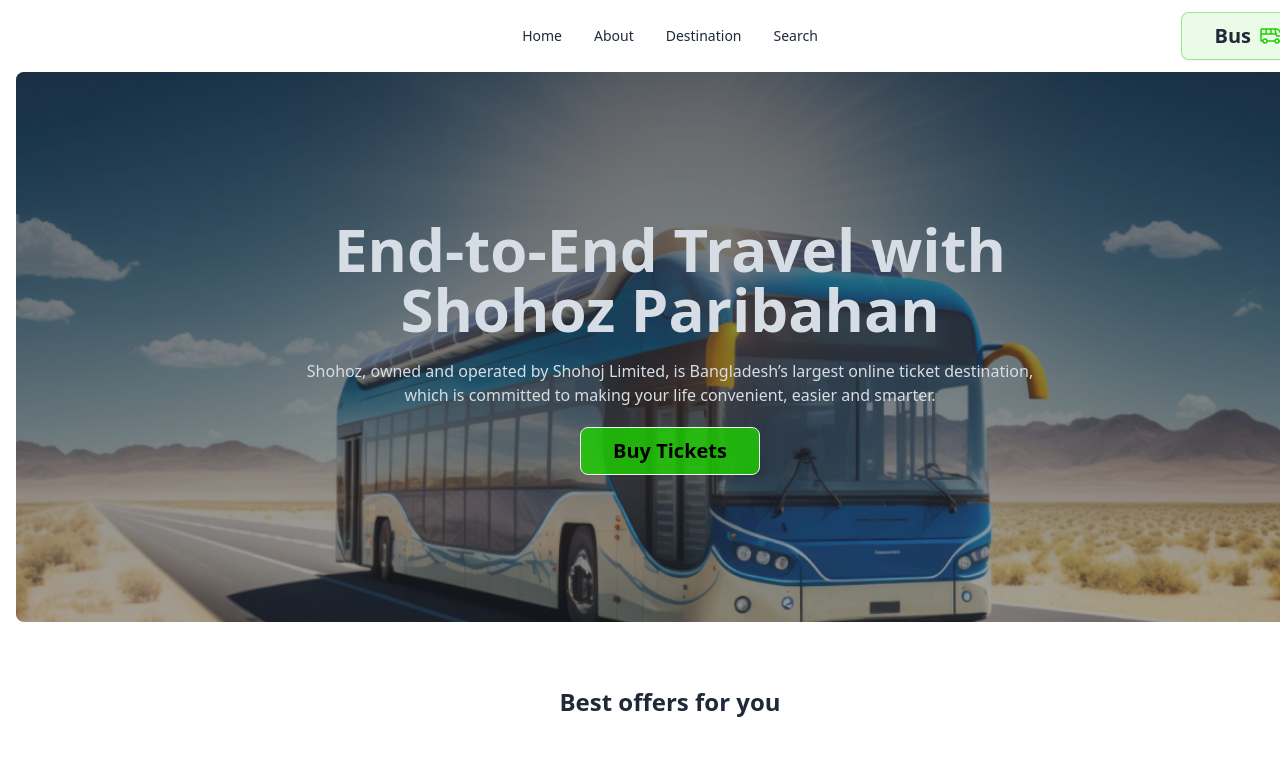
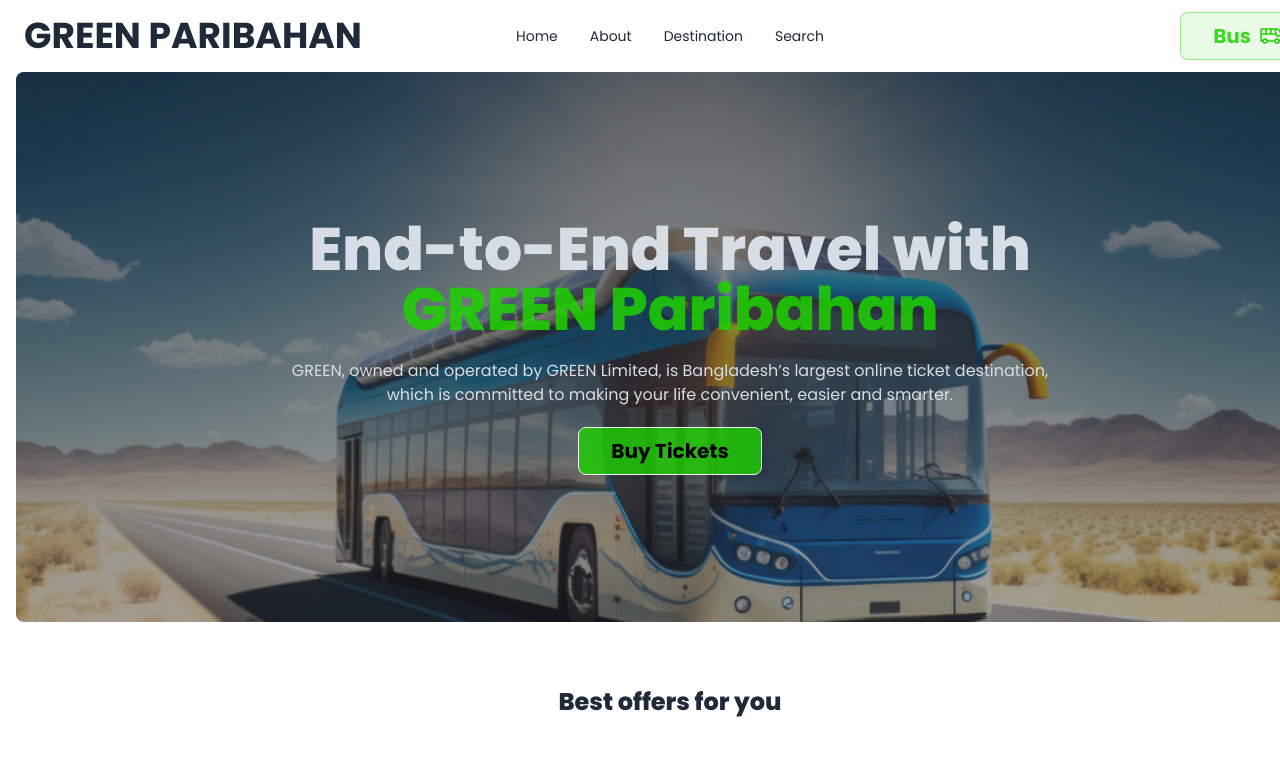
Before and after one commit to AffnanSawad/Green-Paribahan-1.0, a plain HTML site: page index.html in a window 1280 px wide. Shown: the top 763 px of the page. Drawn offline with nearby package versions, Linux system fonts and the light colour scheme.

Commit message:
green paribahan

```diff
--- a/index.html
+++ b/index.html
@@ -3,7 +3,7 @@
   <head>
     <meta charset="UTF-8" />
     <meta name="viewport" content="width=device-width, initial-scale=1.0" />
-    <title>Shohoz</title>
+    <title>GREEN SERVICE</title>
     <!-- tailwind and daisyUI links -->
     <link
       href="https://cdn.jsdelivr.net/npm/daisyui@4.7.2/dist/full.min.css"
@@ -13,8 +13,7 @@
     <script src="https://cdn.tailwindcss.com"></script>
 
     <!-- custom css link -->
-
-    <link rel="stylesheet" href="styles/styles.css" />
+ <link rel="stylesheet" href="styles/st.css">
   </head>
   <body>
     <!-- header sections -->
@@ -39,6 +38,8 @@
                 />
               </svg>
             </div>
+
+            <h1 class="text-4xl font-bold "> GREEN PARIBAHAN</h1>
             <ul
               tabindex="0"
               class="menu menu-sm dropdown-content mt-3 z-[1] p-2 shadow bg-base-100 rounded-box w-52"
@@ -78,10 +79,10 @@
           <div class="max-w-3xl">
             <h1 class="mb-5 text-6xl font-extrabold">
               End-to-End Travel with <br />
-              <span class="primary-color">Shohoz Paribahan</span>
+              <span class="primary-color">GREEN Paribahan</span>
             </h1>
             <p class="mb-5">
-              Shohoz, owned and operated by Shohoj Limited, is Bangladesh’s
+                GREEN, owned and operated by GREEN Limited, is Bangladesh’s
               largest online ticket destination, which is committed to making
               your life convenient, easier and smarter.
             </p>
@@ -144,7 +145,7 @@
       <section class="bg-[#F7F8F8] rounded-t-3xl border-t-2 border-[#1DD100CC] mt-36">
       <!-- section title  -->
         <div class="w-3/5 mx-auto mt-16 text-center">
-          <h1 class="section-title">Shohoz Paribahan</h1>
+          <h1 class="section-title">GREEN Paribahan</h1>
           <p class="leading-7 mt-6 mb-16">
             Busbud makes bus travel easy. We help travelers find a bus, plot
             routes, and book intercity bus tickets all over the world. With
@@ -155,13 +156,13 @@
         </div>
 
         <div class="grid grid-cols-8 rounded-xl bg-white pt-16">
-            <!-- --------------------------------shohoz paribshan part------------------------------- -->
+            <!-- --------------------------------GREEN paribshan part------------------------------- -->
           <div class="col-span-8 lg:col-span-6 ">
             <div class="flex justify-between items-center px-5">
               <div class="flex justify-center items-center">
                 <img src="./images/bus-logo.png" class="h-10 pr-3" alt="" />
                 <div>
-                    <h3 class="font-bold text-3xl">Shohoz Paribahan</h3>
+                    <h3 class="font-bold text-3xl">GREEN Paribahan</h3>
                     <p class="text-base">Coach-009-WEB ! AC_Business</p>
                 </div>
               </div>
@@ -451,8 +452,8 @@
       <div class="w-[1340px] mx-auto px-4 py-36 bg-neutral">
         <div class="flex justify-between pb-16 border-b-2 border-gray-400 border-dashed">
           <aside>
-            <h2 class="text-4xl font-semibold pb-5">Shohoz Paribahan</h2>
-            <p class="text-lg">Shohoz Paribahan is a digital platform to make your <br> daily commuting better.</p>
+            <h2 class="text-4xl font-semibold pb-5">GREEN Paribahan</h2>
+            <p class="text-lg">GREEN Paribahan is a digital platform to make your <br> daily commuting better.</p>
           </aside>
           <nav>
             <h6 class=" font-semibold text-xl text-white pb-5">Download our app</h6>
--- /dev/null
+++ b/styles/st.css
@@ -0,0 +1,19 @@
+/* google fonts  link */
+@import url('https://fonts.googleapis.com/css2?family=Poppins:ital,wght@0,100;0,200;0,300;0,400;0,500;0,600;0,700;0,800;0,900;1,100;1,200;1,300;1,400;1,500;1,600;1,700;1,800;1,900&display=swap');
+
+*{
+    margin: 0;
+    padding: 0;
+    box-sizing: border-box;
+}
+body{
+    font-family: "Poppins", sans-serif;
+}
+
+.primary-color{
+    color: #1DD100D9;
+}
+.section-title{
+    font-weight: bold;
+    font-size: 40px;
+}
```
